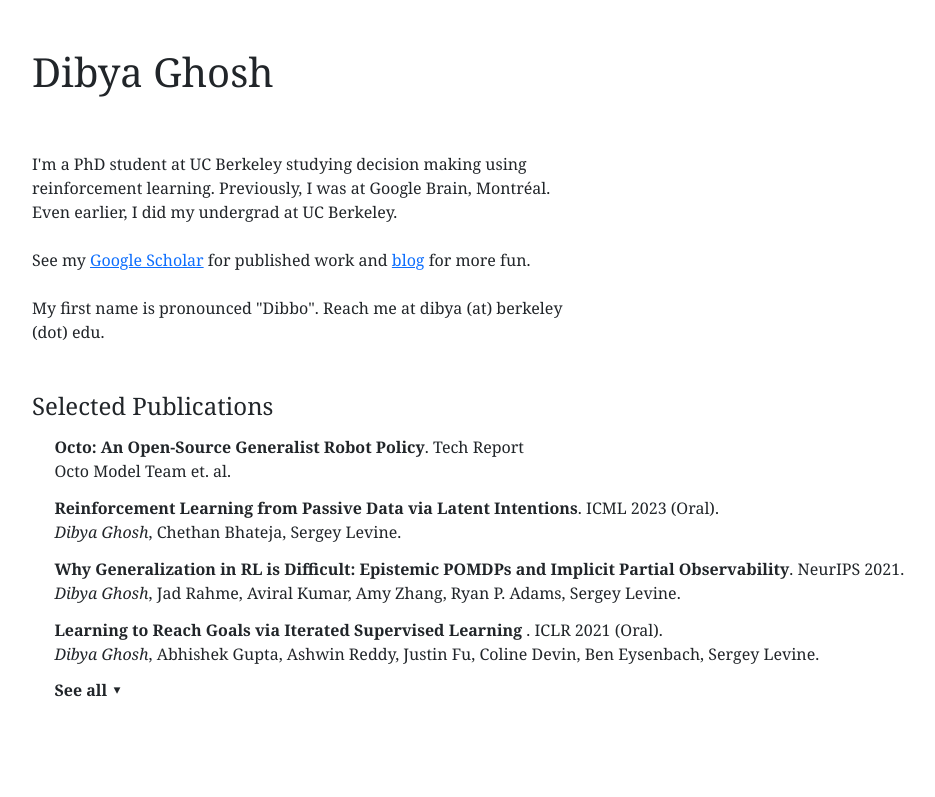
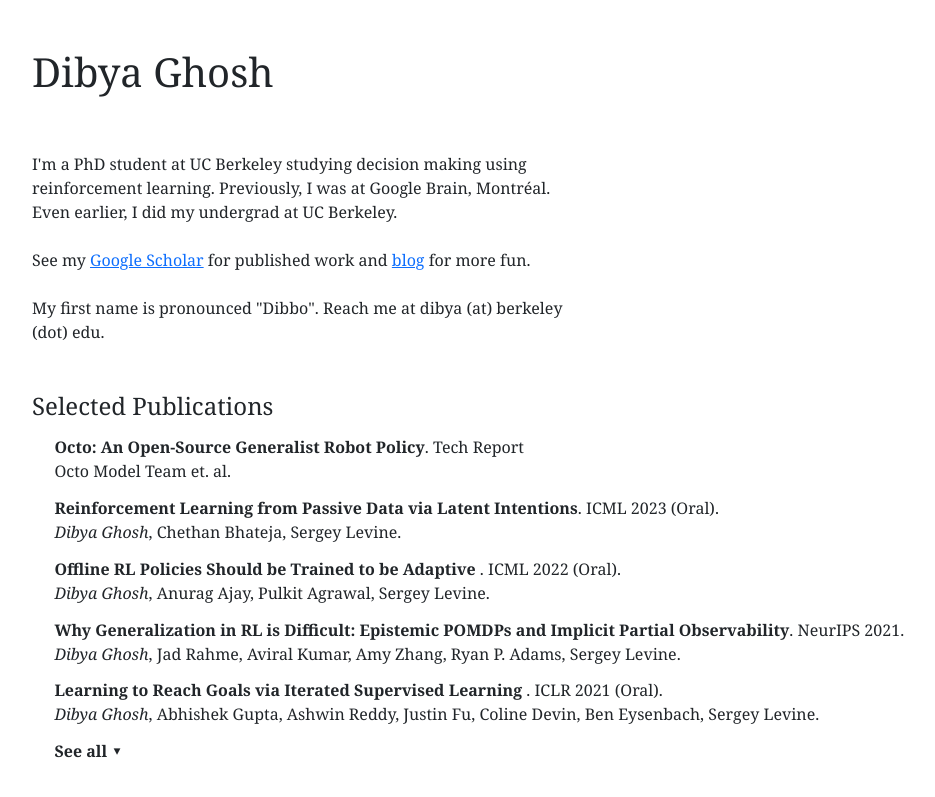
Before and after one commit to dibyaghosh/dibyaghosh.github.io, a Jekyll site: the page index.html, which Jekyll copies as it is, in a window 1280 px wide. Shown: the top 797 px of the page, without its empty margins (50-985 px from the left). Built offline with Jekyll 4.4.1, drawn with Linux system fonts in a browser that asks for light colours; nearby versions of some CDN libraries.

Commit message:
Update index.html

```diff
--- a/index.html
+++ b/index.html
@@ -54,6 +54,8 @@ My first name is pronounced "Dibbo". Reach me at dibya (at) berkeley (dot) edu.
     Octo Model Team et. al.</li>
     <li><a class='publication' href="https://arxiv.org/abs/2304.04782"><strong>Reinforcement Learning from Passive Data via Latent Intentions</strong></a>. ICML 2023 (Oral). <br>
 <em>Dibya Ghosh</em>, Chethan Bhateja, Sergey Levine.</li>
+<li><a class='publication' href="https://arxiv.org/abs/2207.02200"><strong>Offline RL Policies Should be Trained to be Adaptive </strong></a>. ICML 2022 (Oral). <br>
+    <em>Dibya Ghosh</em>, Anurag Ajay, Pulkit Agrawal, Sergey Levine.</li>
 <li><a class='publication' href="https://arxiv.org/abs/2107.06277"><strong>Why Generalization in RL is Difficult: Epistemic POMDPs and Implicit Partial Observability</strong></a>. NeurIPS 2021. <br>
     <em>Dibya Ghosh</em>, Jad Rahme, Aviral Kumar, Amy Zhang, Ryan P. Adams, Sergey Levine.</li>
 <li><a class='publication' href="https://arxiv.org/abs/1912.06088"><strong>Learning to Reach Goals via Iterated Supervised Learning </strong></a>. ICLR 2021 (Oral). <br>
@@ -69,8 +71,6 @@ My first name is pronounced "Dibbo". Reach me at dibya (at) berkeley (dot) edu.
         Qiyang Li, Jason Zhang, <em>Dibya Ghosh</em>, Amy Zhang, Sergey Levine.</li>
     <li><a class='publication' href="https://arxiv.org/abs/2207.02200"><strong>Distributionally Adaptive Meta Reinforcement Learning </strong></a>. NeurIPS 2022. <br>
     Anurag Ajay, Abhishek Gupta, <em>Dibya Ghosh</em>, Sergey Levine, Pulkit Agrawal.</li>
-    <li><a class='publication' href="https://arxiv.org/abs/2207.02200"><strong>Offline RL Policies Should be Trained to be Adaptive </strong></a>. ICML 2022 (Oral). <br>
-    <em>Dibya Ghosh</em>, Anurag Ajay, Pulkit Agrawal, Sergey Levine.</li>
     <li><a class='publication' href="https://arxiv.org/abs/2010.14498"><strong>Implicit Under-Parameterization Inhibits Data-Efficient Deep RL </strong></a>. ICLR 2021. <br>
         Aviral Kumar, Rishabh Agarwal, <em>Dibya Ghosh</em>, Sergey Levine.</li>
 
```
